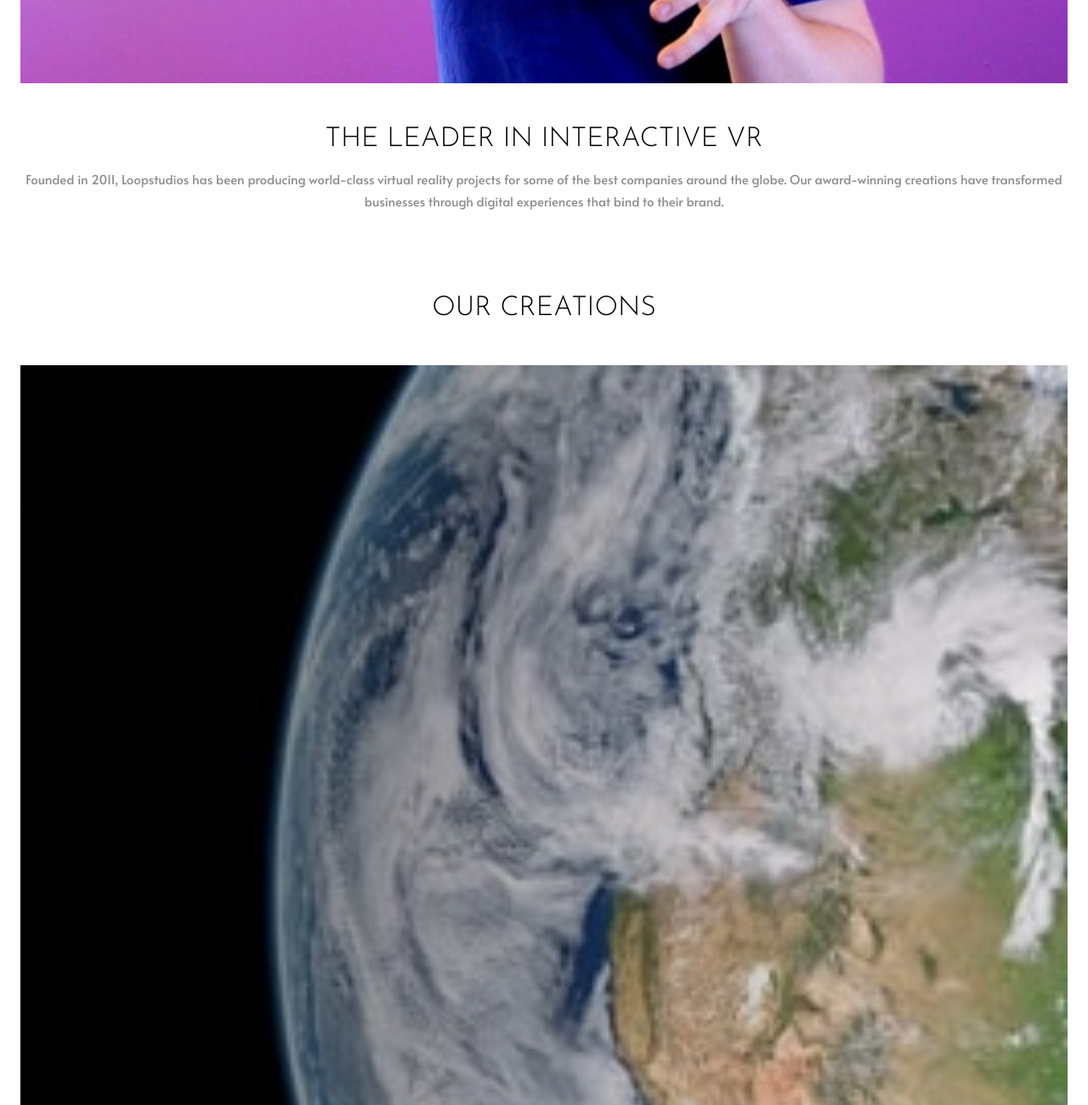
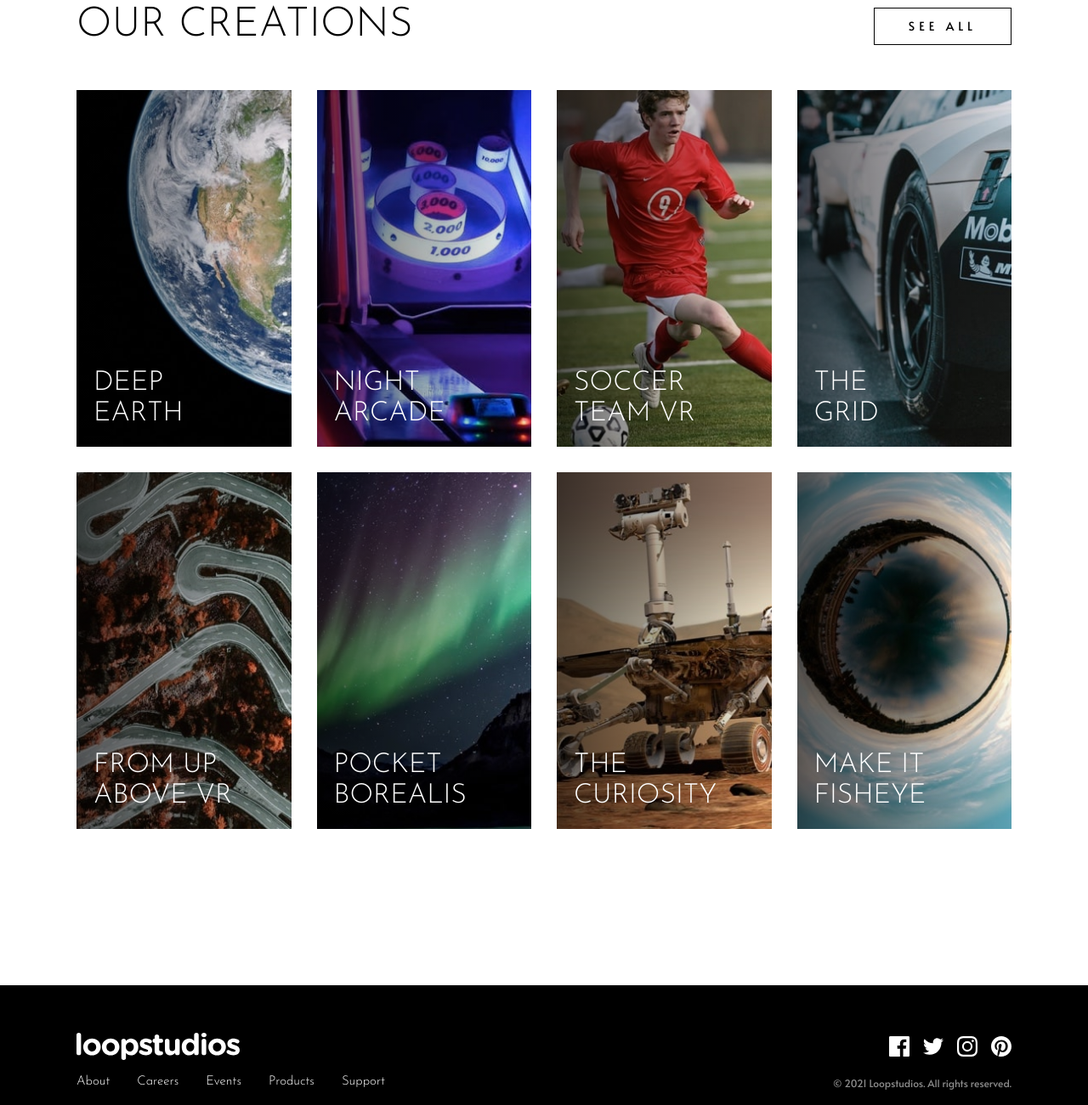
Before and after one commit to Kaji1127/Loopstudios-LP, a website: page index.html in a window 1280 px wide. Shown: the part 1491-2792 px from the top of the page at 85% size. Drawn offline with nearby package versions, Linux system fonts and the light colour scheme; files that its build step writes are made by us from their sources.

Commit message:
add responsive style

```diff
--- a/app/scss/abstracts/color.scss
+++ b/app/scss/abstracts/color.scss
@@ -3,4 +3,5 @@
 	--black: hsl(0, 0%, 0%);
 	--gray: hsl(0, 0%, 55%);
 	--darkgray: hsl(0, 0%, 41%);
+	--light-white: hsla(0, 0%, 100%, 0.75);
 }
--- a/app/scss/base/_base.scss
+++ b/app/scss/base/_base.scss
@@ -1,7 +1,22 @@
 @use '../abstracts' as *;
 .container {
-	padding: 0 2.4rem;
-	margin-bottom: 9.6rem;
+	max-width: 100%;
+	margin: 0 auto 9.6rem;
+	position: relative;
+
+	@include breakpoint(small) {
+		width: 60rem;
+	}
+	@include breakpoint(medium) {
+		width: 72rem;
+	}
+	@include breakpoint(large) {
+		width: 96rem;
+		margin: 0 auto 18.4rem;
+	}
+	@include breakpoint(xlarge) {
+		width: 110rem;
+	}
 }
 
 body {
--- a/app/scss/base/reset.scss
+++ b/app/scss/base/reset.scss
@@ -76,6 +76,8 @@ h6 {
 	font-size: inherit;
 	font-weight: inherit;
 	margin: 0;
+	margin-block-start: 0;
+	margin-block-end: 0;
 }
 
 /* Lists (enumeration) */
--- a/app/scss/base/typography.scss
+++ b/app/scss/base/typography.scss
@@ -19,13 +19,34 @@ html {
 	& span {
 		display: block;
 	}
+
+	@include breakpoint(medium) {
+		font-size: 5.6rem;
+		left: 0;
+		transform: translate(0, -50%);
+		padding: 4rem 8rem 4rem 4rem;
+	}
+	@include breakpoint(xlarge) {
+		font-size: 7.2rem;
+	}
 }
 
 .heading-secondary {
 	font-size: 3.2rem;
 	font-family: 'Josefin Sans';
 	text-transform: uppercase;
-	text-align: center;
+	// text-align: center;
+
+	& span {
+		display: block;
+	}
+
+	@include breakpoint(medium) {
+		font-size: 4rem;
+	}
+	@include breakpoint(xlarge) {
+		font-size: 4.8rem;
+	}
 }
 
 .heading-tertiary {
@@ -36,4 +57,7 @@ html {
 	& span {
 		display: block;
 	}
+	@include breakpoint(medium) {
+		font-size: 3.2rem;
+	}
 }
--- a/app/scss/components/button.scss
+++ b/app/scss/components/button.scss
@@ -5,7 +5,6 @@
 	text-transform: uppercase;
 	font-size: 1.4rem;
 	font-family: 'Alata';
-	justify-self: center;
 	cursor: pointer;
 	transition: 0.4s;
 	letter-spacing: 0.5rem;
--- a/app/scss/layout/brand.scss
+++ b/app/scss/layout/brand.scss
@@ -1,18 +1,34 @@
 @use '../abstracts' as *;
 
 .brand {
+	padding: 0 2.4rem;
 	text-align: center;
 
 	&__content {
 		margin-top: 4.8rem;
+
+		@include breakpoint(large) {
+			position: absolute;
+			bottom: 0;
+			right: 0;
+			width: 54rem;
+			margin-top: 0;
+			padding-top: 9.6rem;
+			padding-left: 9.6rem;
+			background-color: var(--white);
+		}
 	}
 
 	&__img {
 		width: 100%;
+
+		@include breakpoint(large) {
+			width: auto;
+		}
 	}
 
 	&__description {
-		font-family: 'Alata';
+		font-family: var(--font-alata);
 		color: var(--gray);
 		line-height: 1.7;
 		margin-top: 1.6rem;
--- a/app/scss/layout/creation.scss
+++ b/app/scss/layout/creation.scss
@@ -1,18 +1,52 @@
 @use '../abstracts' as *;
 
 .creation {
-	display: grid;
+	padding: 0 2.4rem;
+	&__wrapper {
+		display: grid;
+
+		@include breakpoint(large) {
+			grid-template-columns: repeat(2, 1fr);
+		}
+	}
 	&__container {
+		display: grid;
+		row-gap: 2.4rem;
 		margin-top: 4.8rem;
+		margin-bottom: 3.4rem;
+
+		@include breakpoint(medium) {
+			grid-template-columns: repeat(2, 1fr);
+			column-gap: 3rem;
+			row-gap: 3rem;
+		}
+
+		@include breakpoint(large) {
+			grid-template-columns: repeat(4, 1fr);
+			grid-column: 1 / 3;
+			margin-bottom: 0;
+		}
+	}
+	&__title {
+		justify-self: center;
+
+		@include breakpoint(large) {
+			grid-row: 1 / 2;
+			align-self: center;
+			justify-self: start;
+		}
 	}
 	&__content {
 		display: block;
 		position: relative;
-		margin-bottom: 2.4rem;
 		cursor: pointer;
 
 		&:last-of-type {
-			margin-bottom: 3.4rem;
+			margin-bottom: 0;
+		}
+
+		@include breakpoint(medium) {
+			height: 42rem;
 		}
 
 		&-title {
@@ -20,7 +54,7 @@
 			bottom: 2rem;
 			left: 2rem;
 			color: var(--white);
-			font-family: 'Josefin Sans';
+			font-family: var(--font-josefin);
 			z-index: 10;
 		}
 
@@ -32,15 +66,40 @@
 			left: 0;
 			width: 100%;
 			height: 100%;
-			background-image: linear-gradient(
-				to left,
-				hsla(0, 0%, 0%, 0.01),
-				hsla(0%, 0%, 0%, 0.6)
-			);
+			background-image: linear-gradient(to left, hsla(0, 0%, 0%, 0.01), hsla(0, 0%, 0%, 0.6));
+			// background-color: #000;
+			transition: 0.4s;
 			z-index: 9;
 		}
+
+		&:hover {
+			.creation__content {
+				&-title {
+					color: var(--black);
+				}
+			}
+			&::after {
+				background-image: none;
+				background-color: var(--light-white);
+			}
+		}
 	}
+
 	&__img {
+		object-fit: cover;
 		width: 100%;
+		height: 100%;
+	}
+
+	&__button {
+		grid-column: 1 / -1;
+		justify-self: center;
+
+		@include breakpoint(large) {
+			grid-row: 1 / 2;
+			grid-column: 2 / -1;
+			justify-self: end;
+			align-self: center;
+		}
 	}
 }
--- a/app/scss/layout/footer.scss
+++ b/app/scss/layout/footer.scss
@@ -1,13 +1,28 @@
+@use '../abstracts' as *;
 .footer {
-	background-color: var(--black);
-	display: grid;
-	justify-content: center;
-	font-family: 'Alata';
+	font-family: var(--font-alata);
 	color: var(--white);
 	padding: 5.6rem 0;
+	background-color: var(--black);
+
+	&__container {
+		display: grid;
+		justify-content: center;
+		margin-bottom: 0;
+
+		@include breakpoint(large) {
+			grid-template-columns: repeat(2, 1fr);
+			justify-content: start;
+			row-gap: 1.4rem;
+		}
+	}
 
 	&__logo {
 		justify-self: center;
+
+		@include breakpoint(large) {
+			justify-self: start;
+		}
 	}
 
 	&__nav {
@@ -15,19 +30,73 @@
 		margin-top: 3.2rem;
 		margin-bottom: 4.8rem;
 
+		@include breakpoint(large) {
+			margin: 0;
+			grid-column: 1 / 2;
+			grid-row: 2 / 3;
+			justify-self: start;
+			align-self: center;
+		}
+
+		&-list {
+			display: flex;
+			flex-direction: column;
+
+			@include breakpoint(large) {
+				flex-direction: row;
+				column-gap: 3.2rem;
+			}
+		}
+
 		&-item {
 			margin-bottom: 1.6rem;
+
+			@include breakpoint(large) {
+				margin-bottom: 0;
+			}
 
 			&:last-of-type {
 				margin-bottom: 0;
 			}
+		}
+		&-link {
+			font-size: 1.5rem;
+			text-transform: initial;
 		}
 	}
 
 	&__share {
 		justify-self: center;
 		display: flex;
+		align-items: center;
 		margin-bottom: 1.6rem;
+		column-gap: 1.6rem;
+
+		@include breakpoint(large) {
+			margin-bottom: 0;
+			justify-self: end;
+			align-self: center;
+		}
+	}
+
+	&__link {
+		display: inline-block;
+		position: relative;
+		&::after {
+			content: '';
+			position: absolute;
+			left: 0;
+			bottom: -8px;
+			width: 100%;
+			height: 2px;
+			background-color: var(--white);
+			transform: scale(0, 1);
+			transform-origin: left top;
+			transition: transform 0.4s;
+		}
+		&:hover::after {
+			transform: scale(1, 1);
+		}
 	}
 
 	&__icon {
@@ -37,4 +106,12 @@
 			margin-right: 0;
 		}
 	}
+
+	&__copyright {
+		color: var(--gray);
+		@include breakpoint(large) {
+			justify-self: end;
+			align-self: end;
+		}
+	}
 }
--- a/app/scss/layout/navigation.scss
+++ b/app/scss/layout/navigation.scss
@@ -8,13 +8,18 @@
 	&__logo {
 		position: absolute;
 		top: 3.6rem;
-		left: 2.4rem;
+		left: 0;
 		z-index: 11;
+
+		@include breakpoint(medium) {
+			// left: 6rem;
+		}
 	}
 
 	&__menu {
 		position: absolute;
-		width: 100%;
+		margin: 0 calc(50% - 50vw);
+		width: 100vw;
 		height: 100%;
 		background-color: var(--black);
 		top: -150%;
@@ -26,25 +31,72 @@
 		justify-content: center;
 		padding-left: 2.4rem;
 		transition: 0.4s;
+
+		@include breakpoint(medium) {
+			top: 4.6rem;
+			background-color: transparent;
+			flex-direction: row;
+			height: auto;
+			justify-content: end;
+			padding-left: 0;
+			right: 0;
+			margin: 0;
+			width: 100%;
+		}
 	}
 
 	&__list {
 		display: flex;
 		flex-direction: column;
 		row-gap: 2.4rem;
+
+		@include breakpoint(medium) {
+			flex-direction: row;
+			// margin-right: 6rem;
+			column-gap: 3.2rem;
+		}
 	}
 
 	&__link {
 		text-transform: uppercase;
 		font-size: 2.4rem;
+		display: inline-block;
+		// width: 100%;
 		font-family: var(--font-josefin);
+		position: relative;
+
+		@include breakpoint(medium) {
+			text-transform: initial;
+			font-size: 1.5rem;
+		}
+
+		&::after {
+			content: '';
+			position: absolute;
+			left: 50%;
+			bottom: -8px;
+			width: 24px;
+			height: 2px;
+			background-color: var(--white);
+			transform: scale(0, 1) translateX(-50%);
+			transform-origin: left top;
+			transition: transform 0.4s;
+		}
+
+		&:hover::after {
+			transform: scale(1, 1) translateX(-50%);
+		}
 	}
 
 	&__toggle {
 		position: absolute;
 		top: 4.4rem;
-		right: 2.4rem;
+		right: 0;
 		cursor: pointer;
+
+		@include breakpoint(medium) {
+			display: none;
+		}
 	}
 
 	&__close {
@@ -53,6 +105,10 @@
 		right: 2.6rem;
 		z-index: 10;
 		cursor: pointer;
+
+		@include breakpoint(medium) {
+			display: none;
+		}
 	}
 }
 
--- a/index.html
+++ b/index.html
@@ -35,11 +35,19 @@
 	</head>
 	<body>
 		<!--============== Header ==============-->
-		<header class="header container">
+		<header class="header">
+			<div class="header__container">
 				<nav class="nav">
 					<a href="#" class="nav__logo">
 						<img src="images/logo.svg" alt="Logo" class="nav__logo-img" />
 					</a>
+
+					<img
+						src="images/icon-hamburger.svg"
+						alt="toggle-button"
+						class="nav__toggle"
+						id="nav-toggle"
+					/>
 
 					<div class="nav__menu" id="nav-menu">
 						<ul class="nav__list">
@@ -56,46 +64,49 @@
 							id="nav-close"
 						/>
 					</div>
-
-				<img
-					src="images/icon-hamburger.svg"
-					alt="toggle-button"
-					class="nav__toggle"
-					id="nav-toggle"
-				/>
 				</nav>
 
 				<h1 class="heading-primary">
 					<span>Immersive</span>
 					<span>experiences</span>
-				<span>that</span>
-				<span>deliver</span>
+					<span>that deliver</span>
 				</h1>
+			</div>
 		</header>
 
 		<main>
 			<!--============== Brand ==============-->
-			<section class="brand container">
+			<section class="brand">
+				<div class="container">
 					<picture>
 						<source
 							media="(min-width:48em)"
 							srcset="images/desktop/image-interactive.jpg"
 						/>
-					<img class="brand__img" src="images/mobile/image-interactive.jpg" alt="vr" />
+						<img
+							class="brand__img"
+							src="images/mobile/image-interactive.jpg"
+							alt="vr"
+						/>
 					</picture>
 					<div class="brand__content">
-					<h2 class="heading-secondary">The leader in interactive VR</h2>
+						<h2 class="heading-secondary">
+							<span>The leader in</span>
+							<span>interactive VR</span>
+						</h2>
 						<p class="brand__description">
-						Founded in 2011, Loopstudios has been producing world-class virtual reality
-						projects for some of the best companies around the globe. Our award-winning
-						creations have transformed businesses through digital experiences that bind
-						to their brand.
+							Founded in 2011, Loopstudios has been producing world-class virtual
+							reality projects for some of the best companies around the globe. Our
+							award-winning creations have transformed businesses through digital
+							experiences that bind to their brand.
 						</p>
+					</div>
 				</div>
 			</section>
 			<!--============== Creation ==============-->
-			<section class="creation container">
-				<h2 class="heading-secondary">Our Creations</h2>
+			<section class="creation">
+				<div class="container creation__wrapper">
+					<h2 class="heading-secondary creation__title">Our Creations</h2>
 					<div class="creation__container">
 						<a href="#" class="creation__content">
 							<picture>
@@ -234,35 +245,50 @@
 							</h3>
 						</a>
 					</div>
-				<a href="#" class="button">See all</a>
+					<a href="#" class="button creation__button">See all</a>
+				</div>
 			</section>
 		</main>
 
 		<!--============== Footer ==============-->
 		<footer class="footer">
+			<div class="container footer__container">
 				<a href="#" class="footer__logo"><img src="images/logo.svg" alt="Logo" /></a>
-			<nav class="footer__nav">
+				<nav class="footer__nav nav">
 					<ul class="footer__nav-list">
-					<li class="footer__nav-item"><a href="" class="footer__nav-link">About</a></li>
 						<li class="footer__nav-item">
-						<a href="" class="footer__nav-link">Careers</a>
-					</li>
-					<li class="footer__nav-item"><a href="" class="footer__nav-link">Events</a></li>
-					<li class="footer__nav-item">
-						<a href="" class="footer__nav-link">Products</a>
+							<a href="" class="footer__nav-link nav__link">About</a>
 						</li>
 						<li class="footer__nav-item">
-						<a href="" class="footer__nav-link">Support</a>
+							<a href="" class="footer__nav-link nav__link">Careers</a>
+						</li>
+						<li class="footer__nav-item">
+							<a href="" class="footer__nav-link nav__link">Events</a>
+						</li>
+						<li class="footer__nav-item">
+							<a href="" class="footer__nav-link nav__link">Products</a>
+						</li>
+						<li class="footer__nav-item">
+							<a href="" class="footer__nav-link nav__link">Support</a>
 						</li>
 					</ul>
 				</nav>
 				<div class="footer__share">
-				<img class="footer__icon" src="images/icon-facebook.svg" alt="Facebook" />
-				<img class="footer__icon" src="images/icon-twitter.svg" alt="Twitter" />
-				<img class="footer__icon" src="images/icon-instagram.svg" alt="Instagram" />
-				<img class="footer__icon" src="images/icon-pinterest.svg" alt="Pinterest" />
+					<a href="#" class="footer__link"
+						><img class="footer__icon" src="images/icon-facebook.svg" alt="Facebook"
+					/></a>
+					<a href="#" class="footer__link"
+						><img class="footer__icon" src="images/icon-twitter.svg" alt="Twitter"
+					/></a>
+					<a href="#" class="footer__link"
+						><img class="footer__icon" src="images/icon-instagram.svg" alt="Instagram"
+					/></a>
+					<a href="#" class="footer__link"
+						><img class="footer__icon" src="images/icon-pinterest.svg" alt="Pinterest"
+					/></a>
 				</div>
 				<small class="footer__copyright">© 2021 Loopstudios. All rights reserved.</small>
+			</div>
 		</footer>
 
 		<div class="attribution">
```
Also changed, not shown: app/scss/abstracts/breakpoints.scss (+4 -4 lines), app/scss/layout/header.scss (+30 -1 lines). Lines whose indentation alone changed are shown as unchanged.
